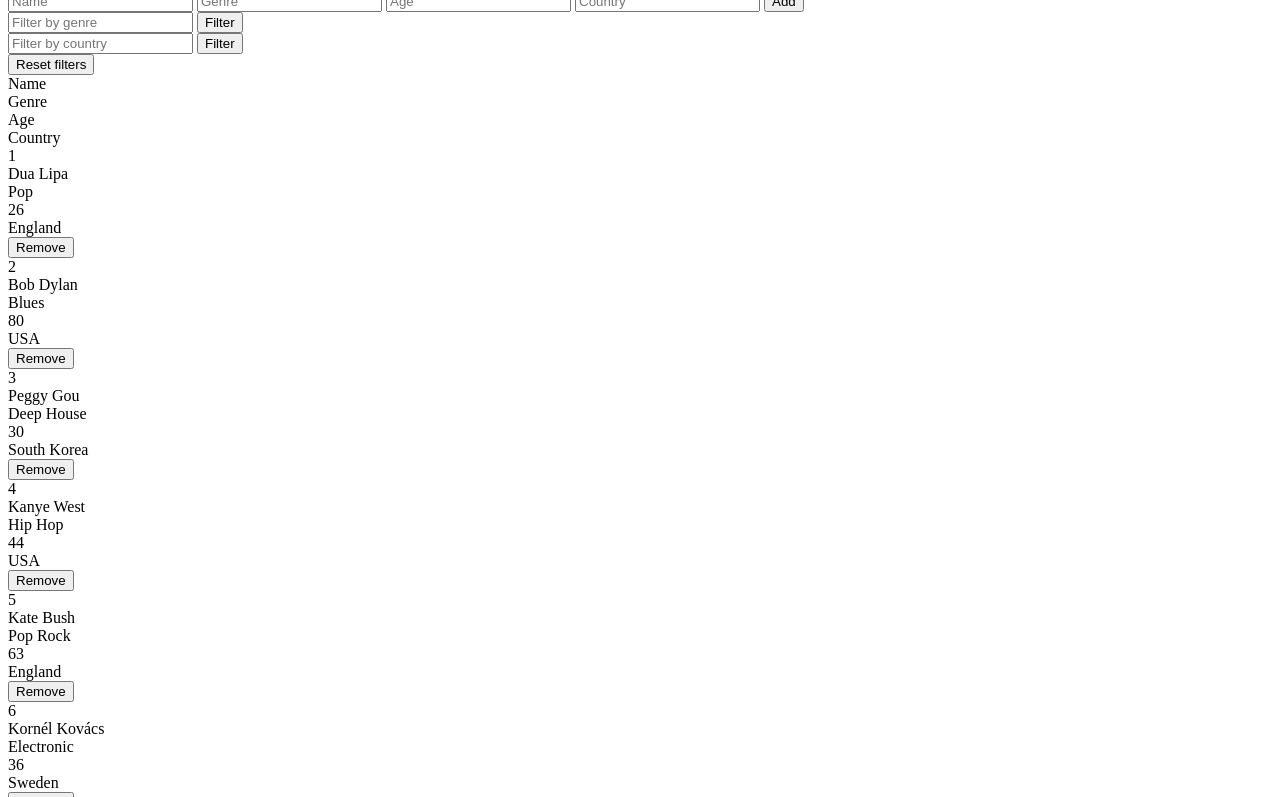
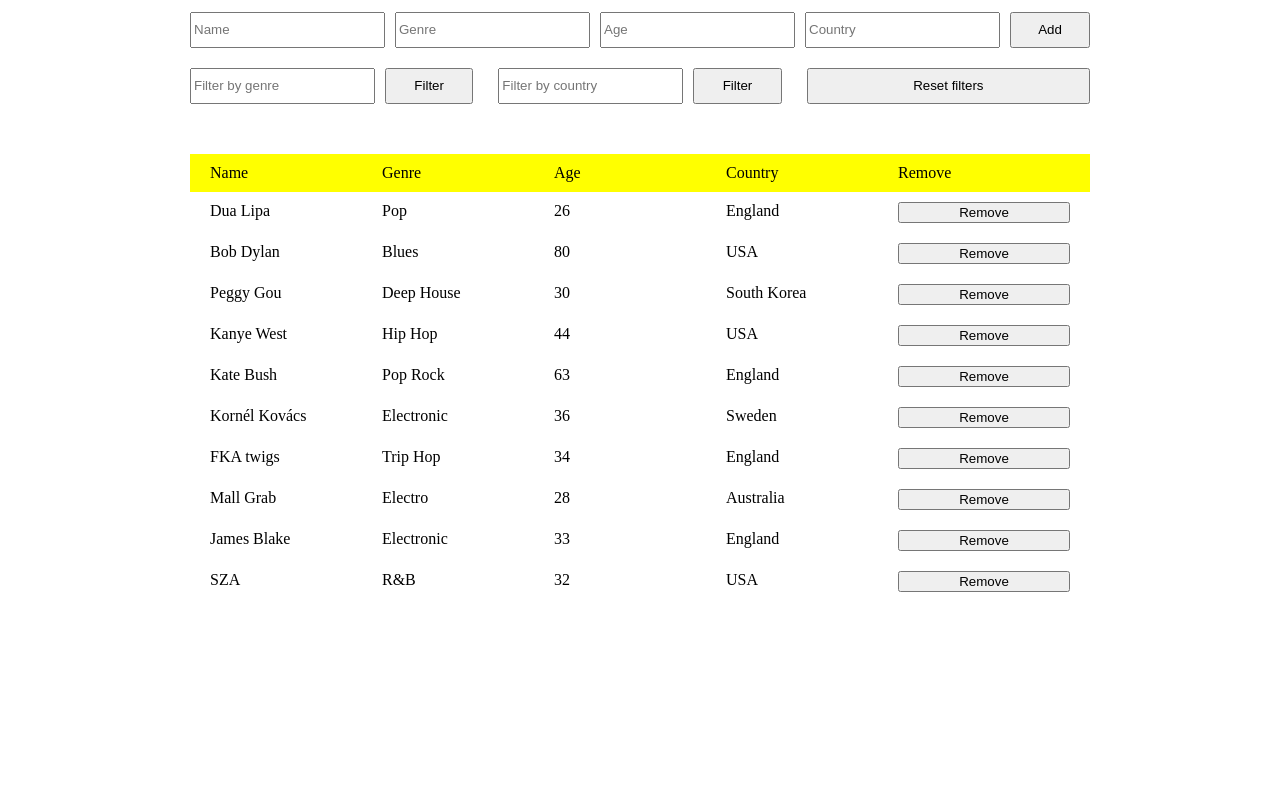
Before and after one commit to mirandalyng/U2_Lyng_M_ME132A, a plain HTML site: page index.html in a window 1280 px wide. Shown: the part 89-886 px from the top of the page. After the commit the page ends 800 px from the top, so only its background shows below. Drawn offline with Linux system fonts and the light colour scheme.

Commit message:
added som css
Added som css-styling , and corrected the confirm-function with a if-statement .

```diff
--- a/index.html
+++ b/index.html
@@ -45,6 +45,7 @@
         <div>Genre</div>
         <div>Age</div>
         <div>Country</div>
+        <div>Remove</div>
     </div>
 
     <div id="artists"></div>
--- a/main.js
+++ b/main.js
@@ -35,7 +35,7 @@ function removeArtistById(artists, id){
         if(artist.id == id){
             artists.splice(i,1);
 
-            return confirm("Are you sure you want to delete this artist?");
+            return;
 
         }
 
@@ -88,7 +88,6 @@ function makeArtist(artist){
 
 
     div.innerHTML = `
-    <div>${artist.id}</div>
     <div>${artist.name}</div>
     <div>${artist.genre}</div>
     <div>${artist.age}</div>
@@ -187,8 +186,8 @@ function onFilterByCountry(event){
 
 //Function for on the show all button that is going to run in the clickShowAllAndFilter
 function onShowAll(){
-    document.getElementById("filter-genre").value = "";
-    document.getElementById("filter-country").value = "";
+    document.getElementById("filter-by-genre").value = "";
+    document.getElementById("filter-by-country").value = "";
     makeArtists(databaseOfArtist);
 }
 
@@ -199,7 +198,9 @@ function onRemoveButtons(event){
     let button = event.target;
     let id = button.parentElement.id;
 
-    removeArtistById(databaseOfArtist, id);
+    if(confirm("Are you sure you want to delete this artist?")== true){
+        removeArtistById(databaseOfArtist,id)
+    } else return false;
 
     makeArtists(databaseOfArtist);
 
--- a/stylesheet.css
+++ b/stylesheet.css
@@ -0,0 +1,61 @@
+body{
+    margin: 0 auto;
+    background-color: ;
+    max-width: 900px;
+
+
+
+
+}
+
+h1{
+    text-align: center;
+    font-size: 40px;
+}
+
+
+#create-new-artist{
+    display: grid;
+    grid-template-columns: 1fr 1fr 1fr 1fr 80px;
+    gap: 10px;
+    margin-bottom: 20px;
+
+}
+
+input{
+    height: 30px;
+}
+
+#all-filters{
+    display: grid;
+    grid-template-columns: 1fr 1fr 1fr;
+    margin-bottom: 50px;
+    gap: 25px;
+
+
+}
+
+#filter-by-genre,
+#filter-by-country {
+  display: grid;
+  grid-template-columns: 1fr 1fr ;
+  gap: 10px;
+}
+
+
+
+#titles {
+
+    padding: 10px 20px;
+    background:yellow;
+    display: grid;
+    grid-template-columns: repeat(5, 1fr);
+
+  }
+
+
+  .artist{
+      padding:10px 20px ;
+      display: grid;
+      grid-template-columns: repeat(5,1fr);
+  }
```
